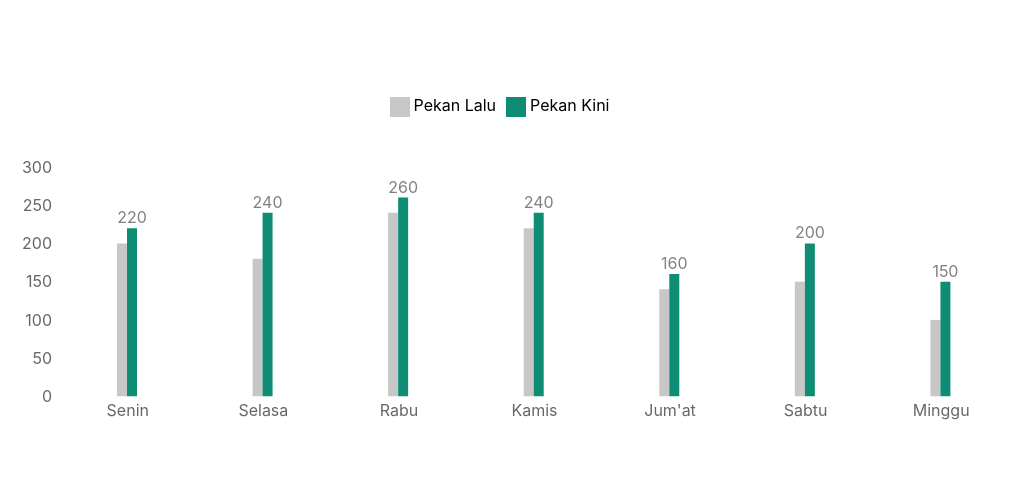
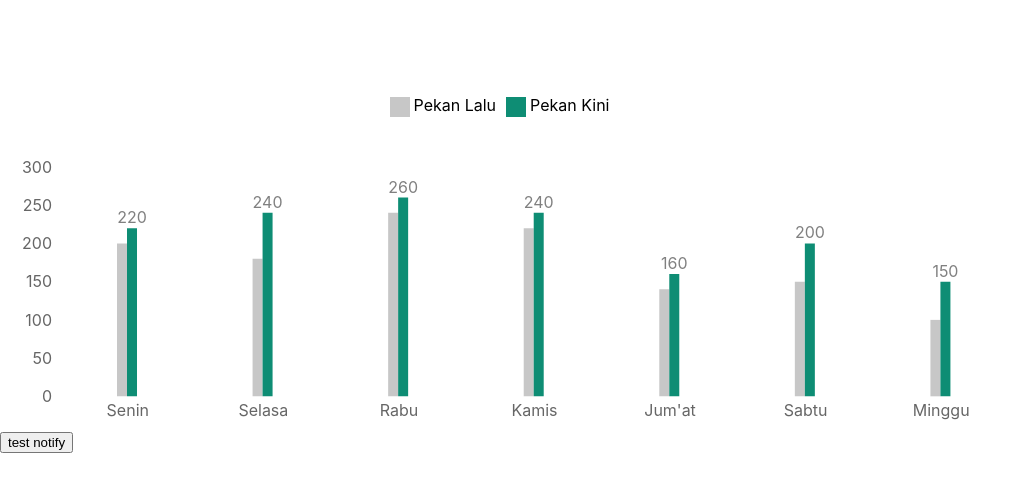
Before and after one commit to SanH16/practice-react, a React (Create React App) app in the folder react-exercise/: page /recharts in a window 1280 px wide. Shown: the top 492 px of the page, without its empty margins (0-1032 px from the left). Built offline with nearby package versions, Linux system fonts and the light colour scheme.

Commit message:
update react toastify

```diff
--- a/react-exercise/src/index.css
+++ b/react-exercise/src/index.css
@@ -13,3 +13,9 @@ code {
 .text-black {
   color: black;
 }
+
+.bg-green {
+  background: "#93E5D5 !important";
+  color: "#FBFBFB !important";
+  font-weight: "bold";
+}
--- a/react-exercise/src/pages/Charts/index.jsx
+++ b/react-exercise/src/pages/Charts/index.jsx
@@ -51,14 +51,35 @@ const datas = {
     },
   ],
 };
+
+export const showNotify = (pesan, position) =>
+  toast(pesan, {
+    position,
+    autoClose: 3000,
+    hideProgressBar: true,
+    closeOnClick: true,
+    pauseOnHover: true,
+    progress: undefined,
+    className: "bg-green",
+    // style: { width: "90vw" },
+    // progressClassName: {
+    //   background: "#0000",
+    // },
+    // theme: "dark",
+
+    // style: {
+    //   background: "#93E5D5 !important",
+    //   color: "#FBFBFB !important",
+    //   fontWeight: "bold",
+    // },
+  });
+
 export default function Charts() {
-  const notify = () => toast.info("Wow so easy!");
-
   return (
     <>
       <Card title="Pendapatan" bordered={false} style={{ width: 768 }}>
-        <Bar options={configs} data={datas} onClick={notify} />
-        <ToastContainer style={{ width: "100vw" }} />
+        <Bar options={configs} data={datas} onClick={() => showNotify("Data berhasil diverifikasi", "bottom-left")} />
+        <ToastContainer style={{ width: "90vw" }} />
       </Card>
     </>
   );
--- a/react-exercise/src/pages/Recharts/Rechart.jsx
+++ b/react-exercise/src/pages/Recharts/Rechart.jsx
@@ -1,5 +1,8 @@
 import React from "react";
 import { BarChart, Bar, XAxis, YAxis, Tooltip, Legend, LabelList, ResponsiveContainer as Wrapper } from "recharts";
+
+import { showNotify } from "../Charts";
+import { ToastContainer } from "react-toastify";
 
 const data = [
   {
@@ -91,6 +94,8 @@ export default function Rechart() {
           </Bar>
         </BarChart>
       </Wrapper>
+      <button onClick={() => showNotify("Data pasien", "top-center")}>test notify</button>
+      <ToastContainer style={{ width: "90vw" }} />
     </>
   );
 }
```
